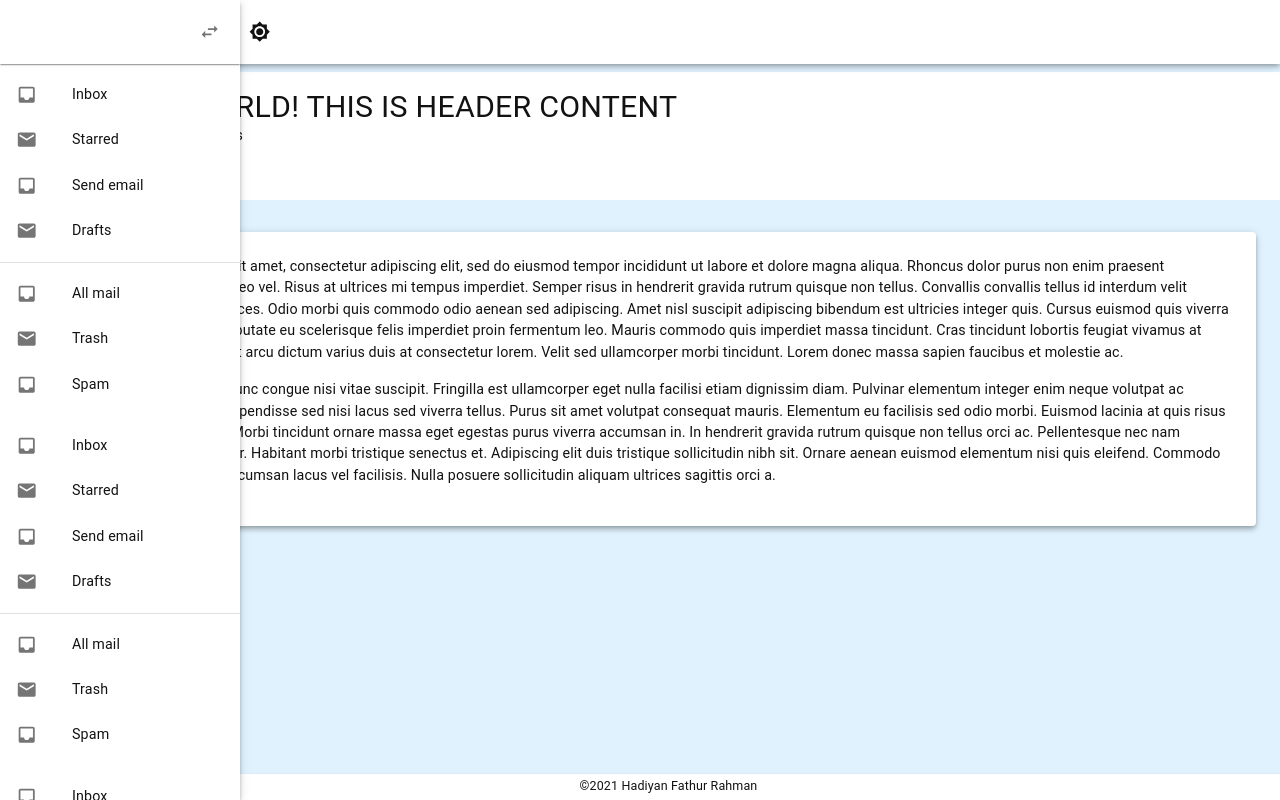
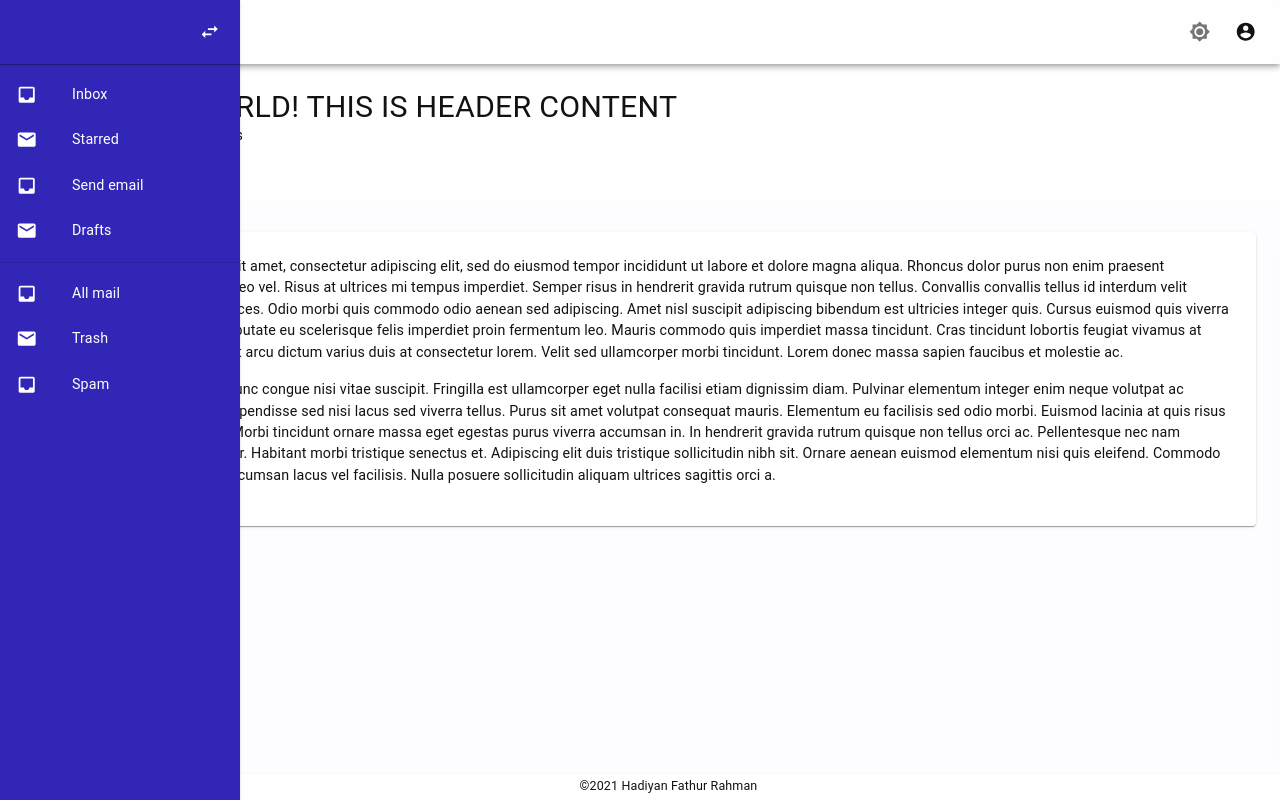
Before and after one commit to hadiyanfathur/reactjs-learn, a React (Create React App) app: page / in a window 1280 px wide. Built offline with nearby package versions, Linux system fonts and the light colour scheme; no server answers.

Commit message:
change styling

```diff
--- a/src/components/Grid/GridItem.js
+++ b/src/components/Grid/GridItem.js
@@ -24,7 +24,7 @@ const GridItem = (props) => {
             lg={lg || false}
             xl={xl || false}
         >
-            <Paper elevation={4} style={{ padding:theme.spacing(3) }}>
+            <Paper elevation={1} style={{ padding:theme.spacing(3) }}>
                 {children}
             </Paper>
         </Grid>
--- a/src/components/Layout/Sidebar.js
+++ b/src/components/Layout/Sidebar.js
@@ -34,15 +34,12 @@ const Sidebar = (props) => {
     const drawerChildren = (
         <React.Fragment>
             <Paper className={classes.toolbar} elevation={1} square>
-                {upSm && (<IconButton onClick={handleDrawerToogle}>
+                {upSm && (<IconButton color='inherit' onClick={handleDrawerToogle}>
                     {open && <Tooltip title="Collapse Sidebar" arrow placement="right" ><SwapHoriz /></Tooltip>}
                     {tempOpen && <Tooltip title="Expand Sidebar" arrow placement="right" ><SwapHoriz /></Tooltip>}
                 </IconButton>)}
             </Paper>
             <div className={classes.drawerContainer}>
-                {children}
-                {children}
-                {children}
                 {children}
             </div>
         </React.Fragment>
@@ -65,7 +62,7 @@ const Sidebar = (props) => {
                 }}
                 onMouseOver={handleDrawerHover(true)}
                 onMouseLeave={handleDrawerHover(false)}
-                PaperProps={{ elevation: 4, variant: 'elevation' }}
+                PaperProps={{ elevation: 1, variant: 'elevation' }}
             >
                 {drawerChildren}
             </Drawer>
--- a/src/components/Layout/Topbar.js
+++ b/src/components/Layout/Topbar.js
@@ -1,8 +1,6 @@
 import React from 'react';
 import {
-    CssBaseline,
     Typography,
-    Container,
     AppBar,
     Toolbar,
     IconButton,
@@ -11,8 +9,7 @@ import {
     Menu,
 } from '@material-ui/icons';
 import clsx from 'clsx';
-import { makeStyles, useTheme } from '@material-ui/core/styles';
-import Brightness7Icon from '@material-ui/icons/Brightness7';
+import { Brightness7, AccountCircle } from '@material-ui/icons';
 import { useSelector, useDispatch } from 'react-redux';
 import * as actions from '../../store/actions';
 
@@ -20,7 +17,6 @@ const Topbar = (props) => {
 
     const {
         handleDrawerMobile,
-        handleDarkModeToogle,
         open,
         upSm,
         classes
@@ -54,15 +50,26 @@ const Topbar = (props) => {
                 <Typography variant="h6" noWrap>
                     Mini variant drawer
                 </Typography>
-                <IconButton
-                    display="flex"
-                    color="inherit"
-                    aria-label="open drawer"
-                    onClick={() => dispatch(actions.setDarkMode(!darkMode))}
-                    edge="end"
-                >
-                    <Brightness7Icon/>
-                </IconButton>
+                <div style={{ flexGrow: 1 }}/>
+                <div>
+                    <IconButton
+                        aria-label="account of current user"
+                        aria-controls="menu-appbar"
+                        aria-haspopup="true"
+                        onClick={() => dispatch(actions.setDarkMode(!darkMode))}
+                    >
+                        <Brightness7 />
+                    </IconButton>
+                    <IconButton
+                        aria-label="account of current user"
+                        aria-controls="menu-appbar"
+                        aria-haspopup="true"
+                        color="inherit"
+                        edge="end"
+                    >
+                        <AccountCircle />
+                    </IconButton>
+                </div>
             </Toolbar>
         </AppBar>
     );
--- a/src/components/Layout/layout-jss.js
+++ b/src/components/Layout/layout-jss.js
@@ -7,18 +7,19 @@ const useStyles = makeStyles((theme) => ({
     appBar: {
         backgroundColor: theme.palette.color.navbar,
         color: theme.palette.color.navbarText,
-        transition: theme.transitions.create(['width', 'margin'], {
+        transition: theme.transitions.create(['width', 'margin','background'], {
             easing: theme.transitions.easing.sharp,
-            duration: theme.transitions.duration.leavingScreen,
+            duration: theme.transitions.duration.standard,
         }),
         [theme.breakpoints.up('sm')]: {
             width: `calc(100% - ${theme.spacing(7) + 1}px)`,
-        }
+        },
+        backdropFilter: `blur(${theme.spacing(1)}px)`,
     },
     appBarShift: {
         marginLeft: drawerWidth,
         width: `calc(100% - ${drawerWidth}px)`,
-        transition: theme.transitions.create(['width', 'margin'], {
+        transition: theme.transitions.create(['width', 'margin', 'background'], {
             easing: theme.transitions.easing.easeOut,
             duration: theme.transitions.duration.enteringScreen,
         }),
@@ -34,22 +35,25 @@ const useStyles = makeStyles((theme) => ({
     },
     drawer: {
         background: theme.palette.color.sidebar,
+        color: theme.palette.color.sidebarText,
         flexShrink: 0,
         whiteSpace: 'nowrap',
         border: 0,
     },
     drawerOpen: {
         width: drawerWidth,
-        transition: theme.transitions.create('width', {
+        color: theme.palette.color.sidebarText,
+        transition: theme.transitions.create(['width', 'background'], {
             easing: theme.transitions.easing.sharp,
             duration: theme.transitions.duration.enteringScreen,
         }),
     },
     drawerClose: {
-        transition: theme.transitions.create('width', {
+        transition: theme.transitions.create(['width', 'background'], {
             easing: theme.transitions.easing.sharp,
-            duration: theme.transitions.duration.leavingScreen,
+            duration: theme.transitions.duration.standard,
         }),
+        color: theme.palette.color.sidebarText,
         overflowX: 'hidden',
         width: theme.spacing(7) + 1,
         [theme.breakpoints.down('xs')]: {
@@ -58,10 +62,27 @@ const useStyles = makeStyles((theme) => ({
     },
     drawerPaper: {
         background: theme.palette.color.sidebar,
+        color: theme.palette.color.sidebarText,
         width: drawerWidth,
     },
     drawerContainer: {
-        overflowY: "auto"
+        transition: theme.transitions.create('display', {
+            duration: theme.transitions.duration.standard,
+        }),
+        overflowY: "auto",
+        '&::-webkit-scrollbar': {
+            display: 'none',
+        },
+        '-ms-overflow-style': 'none',  /* IE and Edge */
+        'scrollbar-width': 'none',  /* Firefox */
+        "&:hover": {
+            '&::-webkit-scrollbar': {
+                display: 'block',
+            },
+            '-ms-overflow-style': 'auto',  /* IE and Edge */
+            'scrollbar-width': 'auto',  /* Firefox */
+        },
+
     },
     toolbar: {
         display: 'flex',
@@ -70,6 +91,8 @@ const useStyles = makeStyles((theme) => ({
         padding: theme.spacing(0, 1),
         // necessary for content to be below app bar
         ...theme.mixins.toolbar,
+        background: theme.palette.color.sidebar,
+        color: theme.palette.color.sidebarText,
     },
     content: {
         display: 'flex',
@@ -84,23 +107,24 @@ const useStyles = makeStyles((theme) => ({
             paddingTop: '64px',
         },
         background: theme.palette.background.default,
-        transition: theme.transitions.create(['background', 'transform'], {
-            duration: theme.transitions.duration.standard,
+        transition: theme.transitions.create(['background', 'transform', 'width', 'padding'], {
+            duration: theme.transitions.duration.shortest,
         }),
     },
     contentShift: {
         paddingLeft: drawerWidth,
-        transition: theme.transitions.create(['width', 'padding'], {
-            easing: theme.transitions.easing.sharp,
-            duration: theme.transitions.duration.leavingScreen,
-        }),
-        transition: theme.transitions.create(['background', 'transform'], {
+        transition: theme.transitions.create(['width', 'padding', 'background'], {
+            easing: theme.transitions.easing.easeOut,
             duration: theme.transitions.duration.standard,
         }),
     },
     appContent: {
         padding: theme.spacing(3),
         flex: '1 1',
+        transition: theme.transitions.create(['width', 'padding'], {
+            easing: theme.transitions.easing.easeOut,
+            duration: theme.transitions.duration.standard,
+        }),
     },
     appHeader: {
         margin: theme.spacing(1, 0),
--- a/src/components/SidebarList/SidebarList.js
+++ b/src/components/SidebarList/SidebarList.js
@@ -19,7 +19,7 @@ const SidebarList = () => {
             <List>
                 {['Inbox', 'Starred', 'Send email', 'Drafts'].map((text, index) => (
                     <ListItem button key={text}>
-                        <ListItemIcon>{index % 2 === 0 ? <Inbox /> : <Mail />}</ListItemIcon>
+                        <ListItemIcon style={{color:'inherit'}}>{index % 2 === 0 ? <Inbox /> : <Mail />}</ListItemIcon>
                         <ListItemText primary={text} />
                     </ListItem>
                 ))}
@@ -28,7 +28,7 @@ const SidebarList = () => {
             <List>
                 {['All mail', 'Trash', 'Spam'].map((text, index) => (
                     <ListItem button key={text}>
-                        <ListItemIcon>{index % 2 === 0 ? <Inbox /> : <Mail />}</ListItemIcon>
+                        <ListItemIcon style={{color:'inherit'}}>{index % 2 === 0 ? <Inbox /> : <Mail />}</ListItemIcon>
                         <ListItemText primary={text} />
                     </ListItem>
                 ))}
--- a/src/styles/index.css
+++ b/src/styles/index.css
@@ -30,8 +30,9 @@ code {
 
 /* Works on Chrome, Edge, and Safari */
 *::-webkit-scrollbar {
-  width: 5px;
-  background-color: transparent;
+    width: 8px;
+    height: 6px;
+    background-color: rgba(145, 158, 171, 0.24);
 }
 
 *::-webkit-scrollbar-track {
@@ -39,8 +40,9 @@ code {
 }
 
 *::-webkit-scrollbar-thumb {
-  background-color: #555;
-  border-radius: 20px;
+    border: none;
+    border-radius: 8px;
+    background-color: rgba(99, 115, 129, 0.48);
 }
 
 @import 'tailwind.css';
--- a/src/theme/darkColor.js
+++ b/src/theme/darkColor.js
@@ -1,6 +1,6 @@
 const fuseDark = {
     // navbar
-    navbar: '#1B2836',
+    navbar: '#1B283699',
     navbarText: '#fff',
     search: '#15202b',
 
--- a/src/theme/lightColor.js
+++ b/src/theme/lightColor.js
@@ -1,11 +1,12 @@
 const fuseLight = {
     // navbar
-    navbar: '#fff',
+    navbar: '#ffffff99',
     navbarText: 'rgb(18, 18, 18)',
     search: '#fafafa',
 
     //sidebar: '#B1D9F8',
-    sidebar: '#fff',
+    sidebar: '#3226b6',
+    sidebarText: '#ffffff',
 
     // footer
     footer: '#55185D',
--- a/src/theme/themesConfig.js
+++ b/src/theme/themesConfig.js
@@ -6,15 +6,15 @@ const themesConfig = {
         palette: {
             type: 'light',
             primary: {
-                main: '#B1D9F8',
-                text: 'rgb(18, 18, 18)',
+                main: '#3226B6',
+                text: '#ffffff',
             },
             secondary: {
-                main: '#55185D',
-                text: '#rgb(18, 18, 18)',
+                main: '#aab626',
+                text: '#ffffff',
             },
             background: {
-                default: '#E0F2FE',
+                default: '#ede7f925',
                 paper: '#ffffff',
             },
             text: {
```
Also changed, not shown: 1 other file (tests, documents, lock files or other folders).
